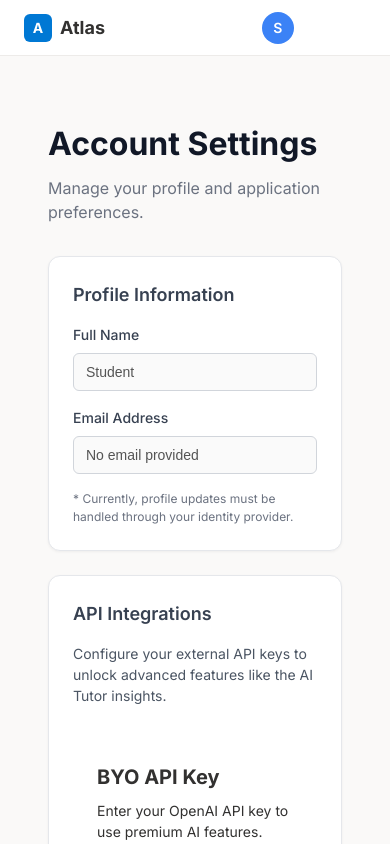
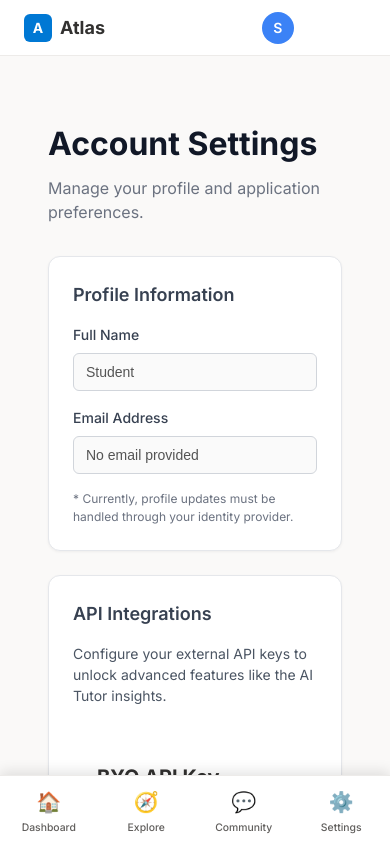
Before and after one commit to Husseo19/project-atlas, a Next.js app in the folder apps/web/: page /settings in a window 390 px wide. Shown: the top 844 px of the page. Built offline with nearby package versions, Linux system fonts and the light colour scheme; no server answers; sample sign-in values are in the browser's storage.

Commit message:
refactor(layout): remove duplicate left sidebar on desktop and retain bottom navigation bar for mobile

```diff
--- a/apps/web/src/app/(dashboard)/layout.tsx
+++ b/apps/web/src/app/(dashboard)/layout.tsx
@@ -1,11 +1,13 @@
 import styles from './layout.module.css'
 import Navbar from '../../components/layout/Navbar'
+import Sidebar from '../../components/layout/Sidebar'
 
 export default function DashboardLayout({ children }: { children: React.ReactNode }) {
   return (
     <div className={styles.layout}>
       <Navbar />
       <div className={styles.contentWrapper}>
+        <Sidebar />
         <main className={styles.main}>
           {children}
         </main>
--- a/apps/web/src/components/layout/Navbar.tsx
+++ b/apps/web/src/components/layout/Navbar.tsx
@@ -9,8 +9,10 @@ export default async function Navbar() {
   const { data: { user } } = await supabase.auth.getUser()
 
   let name = 'Student'
+  let isAdmin = false
   if (user) {
     name = user.user_metadata?.full_name || user.email || 'Student'
+    isAdmin = user.email === process.env.ADMIN_EMAIL || user.email === 'husseo19@gmail.com'
   }
 
   const initials = name.substring(0, 1).toUpperCase()
@@ -29,6 +31,7 @@ export default async function Navbar() {
           <Link href="/dashboard" className={styles.link}>Dashboard</Link>
           <Link href="/explore" className={styles.link}>Explore</Link>
           <Link href="/community" className={styles.link}>Community</Link>
+          {isAdmin && <Link href="/admin" className={styles.link}>Admin</Link>}
         </div>
 
         <div className={styles.actions}>
--- a/apps/web/src/components/layout/Sidebar.module.css
+++ b/apps/web/src/components/layout/Sidebar.module.css
@@ -52,36 +52,6 @@
 
 @media (min-width: 768px) {
   .sidebar {
-    width: 250px;
-    height: 100vh;
-    border-top: none;
-    border-right: 1px solid var(--color-border);
-    position: static;
-    padding: 2rem 0;
-    box-shadow: none;
-  }
-
-  .nav {
-    flex-direction: column;
-    justify-content: flex-start;
-  }
-
-  .link, .active {
-    flex-direction: row;
-    justify-content: flex-start;
-    padding: 0.75rem 2rem;
-    font-size: 0.875rem;
-    border-top: none;
-    border-left: 3px solid transparent;
-  }
-
-  .icon {
-    margin-right: 1rem;
-    margin-bottom: 0;
-    font-size: 1.1rem;
-  }
-
-  .active {
-    border-left-color: var(--color-primary);
+    display: none !important;
   }
 }
--- a/apps/web/src/components/layout/Sidebar.tsx
+++ b/apps/web/src/components/layout/Sidebar.tsx
@@ -5,19 +5,19 @@ export default function Sidebar() {
   return (
     <aside className={styles.sidebar}>
       <nav className={styles.nav}>
-        <Link href="/dashboard" className={styles.active}>
+        <Link href="/dashboard" className={styles.link}>
           <span className={styles.icon}>🏠</span>
           <span className={styles.text}>Dashboard</span>
         </Link>
-        <Link href="/dashboard" className={styles.link}>
-          <span className={styles.icon}>📚</span>
-          <span className={styles.text}>My Certs</span>
+        <Link href="/explore" className={styles.link}>
+          <span className={styles.icon}>🧭</span>
+          <span className={styles.text}>Explore</span>
         </Link>
-        <Link href="/dashboard" className={styles.link}>
-          <span className={styles.icon}>⏱️</span>
-          <span className={styles.text}>History</span>
+        <Link href="/community" className={styles.link}>
+          <span className={styles.icon}>💬</span>
+          <span className={styles.text}>Community</span>
         </Link>
-        <Link href="/dashboard" className={styles.link}>
+        <Link href="/settings" className={styles.link}>
           <span className={styles.icon}>⚙️</span>
           <span className={styles.text}>Settings</span>
         </Link>
```
